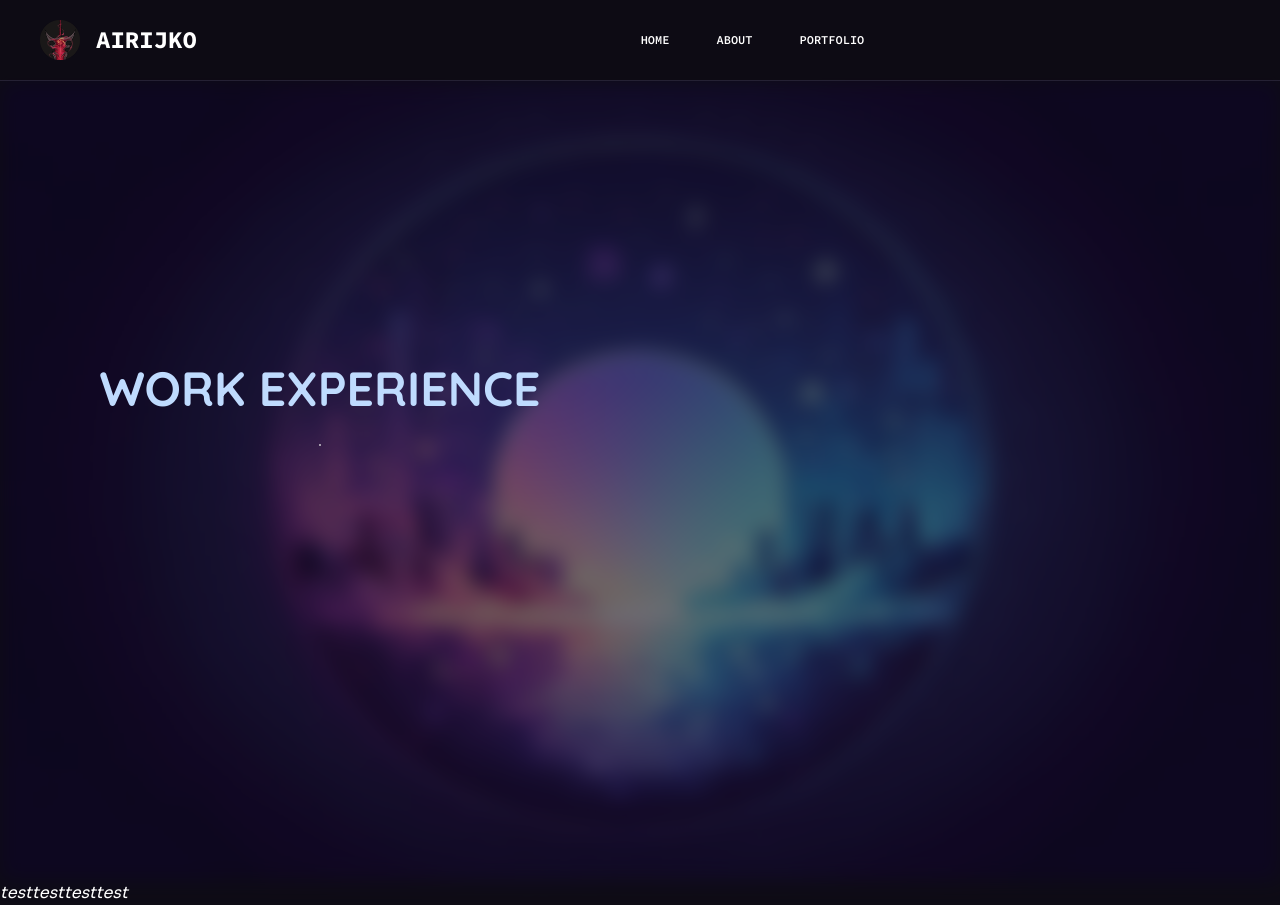
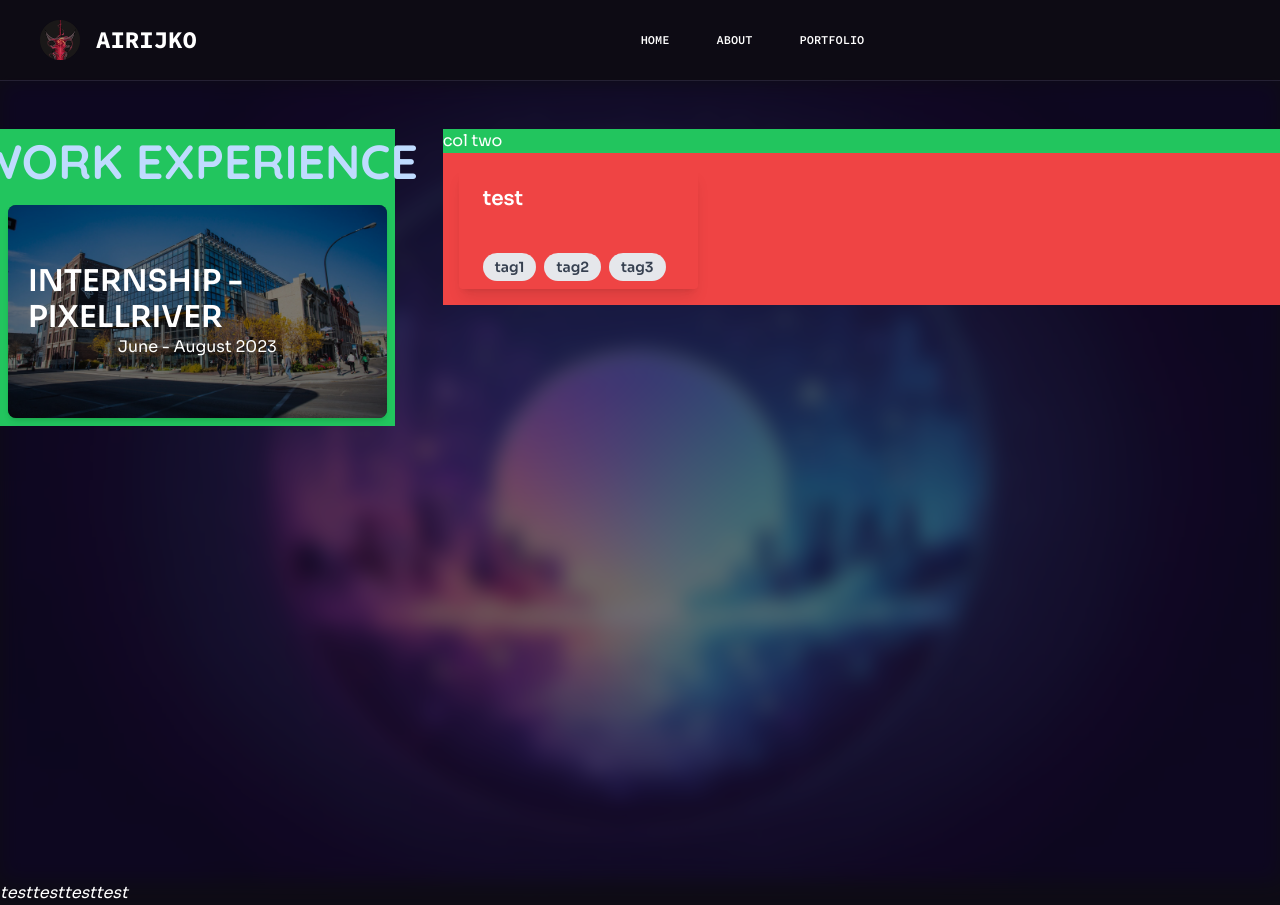
Before and after one commit to Airijko/Portfolio-WIP, a React (Create React App) app: page /Portfolio in a window 1280 px wide. Built offline with nearby package versions, Linux system fonts and the light colour scheme.

Commit message:
Created Card2

```diff
--- a/src/Components/Card.jsx
+++ b/src/Components/Card.jsx
@@ -1,10 +1,11 @@
 import React from "react";
 
-const Card = ({ name, text, image, link, date, xSize, ySize }) => {
+const Card = ({ name, text, image, link, date, ...props }) => {
   return (
-    <a href={link} className="block">
+    <a href={link} className={`block ${props.className}`}>
       <div
-        className={`w-[${xSize}] h-[${ySize}] bg-black shadow-md rounded-lg overflow-hidden border border-white transform transition-all duration-200 hover:scale-105 relative group`}
+        className={`w-full h-auto bg-black shadow-md rounded-lg overflow-hidden transform transition-all duration-200 hover:scale-105 relative group`}
+        style={{ aspectRatio: "16/9" }}
       >
         <div
           className="absolute inset-0 bg-cover bg-center transform transition-all duration-200 opacity-50 hover:opacity-35 hover:scale-110 z-0"
--- /dev/null
+++ b/src/Components/Card2.jsx
@@ -0,0 +1,24 @@
+import React from "react";
+
+const Card2 = ({ title, tag }) => {
+  return (
+    <div className="max-w-sm rounded overflow-hidden shadow-lg m-4">
+      <div className="px-6 py-4">
+        <h1 className="font-bold text-xl mb-2">{title}</h1>
+      </div>
+      <div className="px-6 pt-4 pb-2">
+        {tag &&
+          tag.map((tag, index) => (
+            <span
+              key={index}
+              className="inline-block bg-gray-200 rounded-full px-3 py-1 text-sm font-semibold text-gray-700 mr-2"
+            >
+              {tag}
+            </span>
+          ))}
+      </div>
+    </div>
+  );
+};
+
+export default Card2;
--- a/src/Pages/About.jsx
+++ b/src/Pages/About.jsx
@@ -1,16 +1,15 @@
 import AirijkoBanner from "../assets/images/AirijkoBanner.png";
 import Aatrox_pixel from "../assets/images/Aatrox_pixel.gif";
 import SocialIcons from "../constants/SocialIcons";
-import Aatrox_Wallpaper from "../assets/images/Aatrox_Wallpaper.jpg";
 
 const About = () => {
   return (
-    <section className="grid grid-cols-3 pt-12 h-[600px]">
-      <div className="flex flex-col items-center mt-12 p-12">
+    <section className="p-12 max-w-screen-xl mx-auto">
+      <div className="flex flex-col items-center w-full">
         <img
           src={AirijkoBanner}
           alt="HomeImage"
-          className="w-[400px] opacity-75 w-full mt-5 border-white border-2 rounded-lg"
+          className="opacity-75 mt-5 border-white border-2 rounded-lg"
         />
         <div className="flex flex-row items-center justify-between w-full mt-2">
           <span className="font-quicksand text-gray-400">
@@ -28,8 +27,8 @@ const About = () => {
             </a>
           </div>
         </div>
-        <img src={Aatrox_pixel} alt="HomeImage" className="w-[350px] mt-5" />
       </div>
+      <div className="grid grid-cols-2 pt-5 h-[600px]">
         <div className="flex flex-col items-center">
           <h2 className="font-quicksand text-3xl font-bold uppercase">
             About Me
@@ -37,40 +36,29 @@ const About = () => {
           <p className="flex flex-col font-grotesk mt-2">
             <span>
               I've always wanted to become a programmer in high school, but the
-            school I attended, Faith Academy, didn't have such a course. College
-            was the first time I touched coding. I struggled in my first year
-            and wanted to instead be a server admin or network technician to
-            avoid code, but everything started clicking in my second year during
-            web development. I also saw the potential in programming. You are
-            only limited by your imagination, and now it's even more true with
-            tools like AI.
+              school I attended, Faith Academy, didn't have such a course.
+              College was the first time I touched coding. I struggled in my
+              first year and wanted to instead be a server admin or network
+              technician to avoid code, but everything started clicking in my
+              second year during web development. I also saw the potential in
+              programming. You are only limited by your imagination, and now
+              it's even more true with tools like AI.
             </span>
           </p>
           <p className="flex flex-col text font-grotesk mt-8">
             <span>
-            I volunteer at my church regularly as a teacher’s assistant and will
-            sometimes teach myself whenever needed. One of my biggest goals is
-            to create and run a social platform for Christians and Churches. As
-            of writing this in early 2024, it has been on a halt. I realized you
-            need to really think about design and not just push code. I hope to
-            gain skills in engineering/design so I can come back to this
-            project.
+              I volunteer at my church regularly as a teacher’s assistant and
+              will sometimes teach myself whenever needed. One of my biggest
+              goals is to create and run a social platform for Christians and
+              Churches. As of writing this in early 2024, it has been on a halt.
+              I realized you need to really think about design and not just push
+              code. I hope to gain skills in engineering/design so I can come
+              back to this project.
             </span>
           </p>
         </div>
-      <div className="flex flex-col m-12 p-12">
+        <div className="flex flex-col pl-8 pr-8">
           <div>
-          <h2 className="font-quicksand text-3xl font-bold uppercase">
-            Hobbies
-          </h2>
-          <p className="flex flex-col text font-grotesk mt-2">
-            <span>League of Legends</span>
-            <span>Minecraft</span>
-            <span>Volleyball</span>
-            <span>Programming</span>
-          </p>
-        </div>
-        <div className="mt-8">
             <h2 className="font-quicksand text-3xl font-quicksand font-bold uppercase">
               Social Brand
             </h2>
@@ -81,11 +69,52 @@ const About = () => {
                 "ouch" in Tagalog.
               </span>
             </p>
+          </div>
+          <div className="mt-5">
+            <div className="grid grid-cols-2 gap-2">
+              <div className="flex flex-col">
+                <h2 className="font-quicksand text-3xl font-bold uppercase">
+                  Hobbies
+                </h2>
+                <p className="flex flex-col text font-grotesk mt-2 z-10">
+                  <span>League of Legends</span>
+                  <span>Minecraft</span>
+                  <span>Programming</span>
+                  <span>Volleyball</span>
+                </p>
                 <img
-            src={Aatrox_Wallpaper}
+                  src={Aatrox_pixel}
                   alt="HomeImage"
-            className="w-full opacity-75 mt-5 rounded-lg"
+                  className="w-full p-2 -mt-[75px] -ml-8 z-0"
                 />
+              </div>
+              <div className="flex flex-col">
+                <h2 className="font-quicksand text-3xl font-bold uppercase">
+                  Identity
+                </h2>
+                <p className="flex flex-col text font-grotesk mt-2">
+                  <span>
+                    <strong>Name:</strong> Jonathan Jimena Jr.
+                  </span>
+                  <span>
+                    <strong>Belief:</strong> Christian
+                  </span>
+                  <span>
+                    <strong>Nick:</strong> Jojo
+                  </span>
+                  <span>
+                    <strong>Birth Place:</strong> Philippines
+                  </span>
+                  <span>
+                    <strong>Birth Day:</strong> September 6, 2002
+                  </span>
+                  <span>
+                    <strong>Location:</strong> Canada
+                  </span>
+                </p>
+              </div>
+            </div>
+          </div>
         </div>
       </div>
     </section>
--- a/src/Pages/Home.jsx
+++ b/src/Pages/Home.jsx
@@ -4,7 +4,8 @@ import SocialIcons from "../constants/SocialIcons";
 
 const Home = () => {
   return (
-    <section className="grid grid-cols-2 items-center pt-12 h-[600px]">
+    <section className="pt-12 max-w-screen-xl mx-auto">
+      <div className="grid grid-cols-2 items-center">
         <div className="flex flex-col items-center">
           <h1 className="font-quicksand font-bold uppercase whitespace-nowrap">
             <span className="text-5xl text-red-500">Jonathan</span>
@@ -32,8 +33,8 @@ const Home = () => {
             </h2>
             <p className="flex flex-col text font-grotesk mt-2">
               <span>
-              I'm a Business Information Technology Graduate at managing servers
-              and database, UI/UX design, and networking.
+                I'm a Business Information Technology Graduate at managing
+                servers and database, UI/UX design, and networking.
               </span>
             </p>
 
@@ -59,6 +60,7 @@ const Home = () => {
             </div>
           </div>
         </div>
+      </div>
     </section>
   );
 };
--- a/src/Pages/Portfolio.jsx
+++ b/src/Pages/Portfolio.jsx
@@ -1,14 +1,16 @@
 import Card from "../components/Card";
+import Card2 from "../components/Card2";
 import RedRiver from "../assets/images/RedRiver.jpg";
 
 const Portfolio = () => {
   return (
-    <section className="grid grid-cols-2 items-center pt-12 h-[600px]">
-      <div className="flex flex-col items-center p-12">
+    <section className="max-w-screen-xl mx-auto">
+      <div className="grid grid-cols-3 gap-12 pt-12">
+        <div className="flex flex-col items-center col-span-1 bg-green-500 p-2">
           <h1 className="font-quicksand font-bold uppercase whitespace-nowrap">
             <span className="text-5xl text-blue-200">Work Experience</span>
           </h1>
-        <div className="mt-8">
+          <div className="mt-5 w-full">
             <Card
               name="Internship - Pixellriver"
               text={[
@@ -22,12 +24,16 @@ const Portfolio = () => {
               image={RedRiver}
               link="https://www.twitch.tv/airijko"
               date="June - August 2023"
-            xSize="500px"
-            ySize="275px"
             />
           </div>
         </div>
-      <div className="flex flex-col items-center p-12"></div>
+        <div className="flex flex-col col-span-2">
+          <div className="bg-green-500 w-full"> col two</div>
+          <div className="flex flex-row bg-red-500 w-full gap-4 overflow-x-auto whitespace-nowrap">
+            <Card2 title="test" tag={["tag1", "tag2", "tag3"]} />
+          </div>
+        </div>
+      </div>
     </section>
   );
 };
```
Lines whose indentation alone changed are shown as unchanged.
